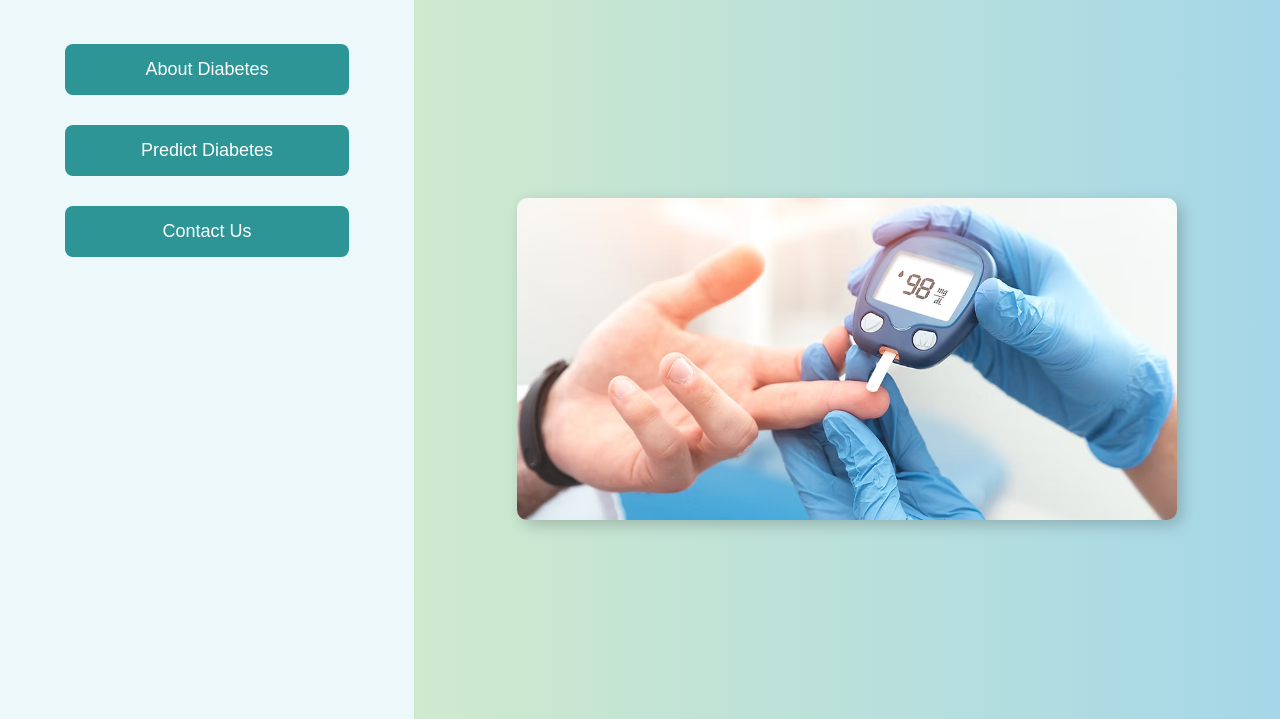
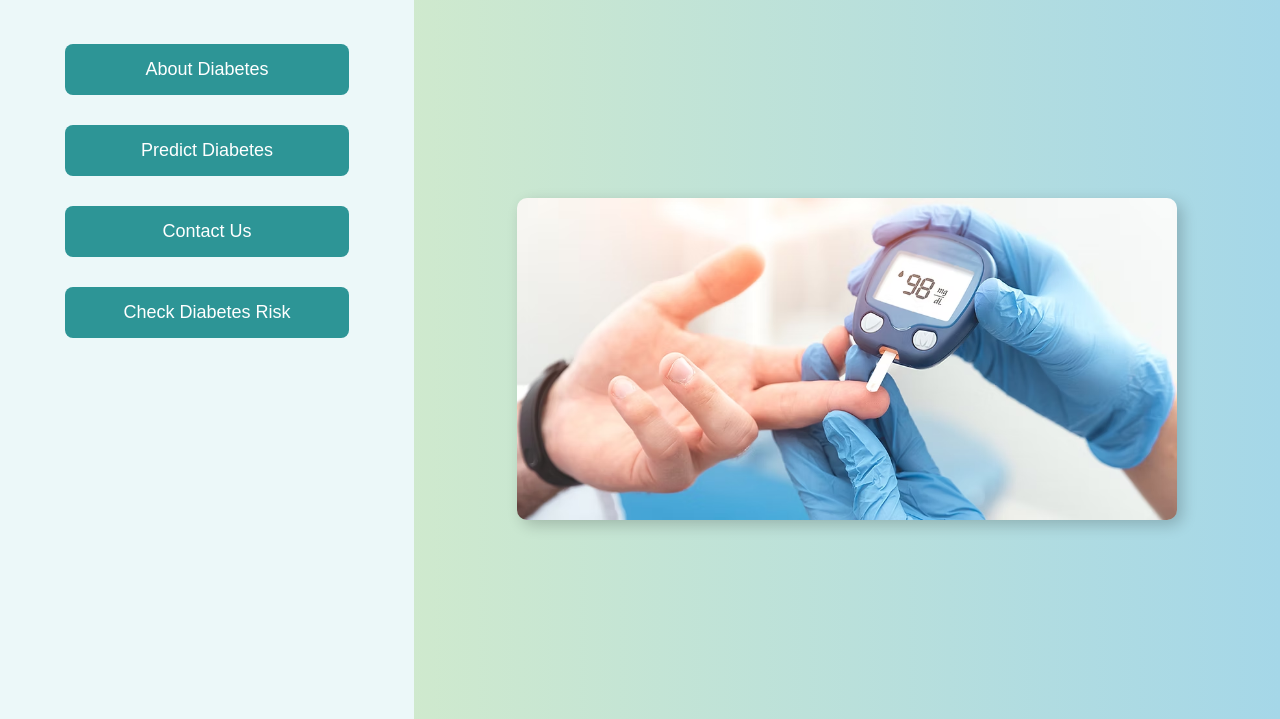
Before and after one commit to prajaktagujar/SugarCare-, a Flask app: page / in a window 1280 px wide. Shown: the part 182-901 px from the top of the page. Run offline with Flask 3, Linux system fonts and the light colour scheme; parts of the project's set-up code (start-up, migrations or seed data) failed here and were passed over.

Commit message:
Update index.html

```diff
--- a/templates/index.html
+++ b/templates/index.html
@@ -80,6 +80,8 @@
             <button onclick="navigate('/about')">About Diabetes</button>
             <button onclick="navigate('/predict')">Predict Diabetes</button>
             <button onclick="navigate('/contact')">Contact Us</button>
+            <button onclick="checkDiabetesRisk()">Check Diabetes Risk</button>
+
         </div>
         <div class="content">
             <img src="static/diabetes-image.png" alt="Diabetes Awareness">
@@ -87,6 +89,36 @@
     </div>
 
     <script>
+    function checkDiabetesRisk() {
+    let age = prompt("Enter your age:");
+    let bmi = prompt("Enter your BMI:");
+    let glucose = prompt("Enter your glucose level:");
+    let familyHistory = prompt("Enter a family history factor (0 to 1, where 1 means strong history):");
+
+    if (!age || !bmi || !glucose || !familyHistory) {
+        alert("Please enter all values to calculate your Diabetes Pedigree.");
+        return;
+    }
+
+    // Convert inputs to numbers
+    age = parseFloat(age);
+    bmi = parseFloat(bmi);
+    glucose = parseFloat(glucose);
+    familyHistory = parseFloat(familyHistory);
+
+    if (isNaN(age) || isNaN(bmi) || isNaN(glucose) || isNaN(familyHistory)) {
+        alert("Invalid input. Please enter numbers only.");
+        return;
+    }
+
+    // Simple calculation for Diabetes Pedigree Function (Example formula)
+    let dpf = (glucose * 0.1) + (bmi * 0.05) + (familyHistory * 0.2) + (age * 0.02);
+
+    let result = dpf > 0.5 ? "High Risk of Diabetes" : "Low Risk of Diabetes";
+
+    alert(`Your Diabetes Pedigree Function (DPF) is: ${dpf.toFixed(3)}\nPrediction: ${result}`);
+}
+
         function navigate(route) {
             window.location.href = route;
         }
```
